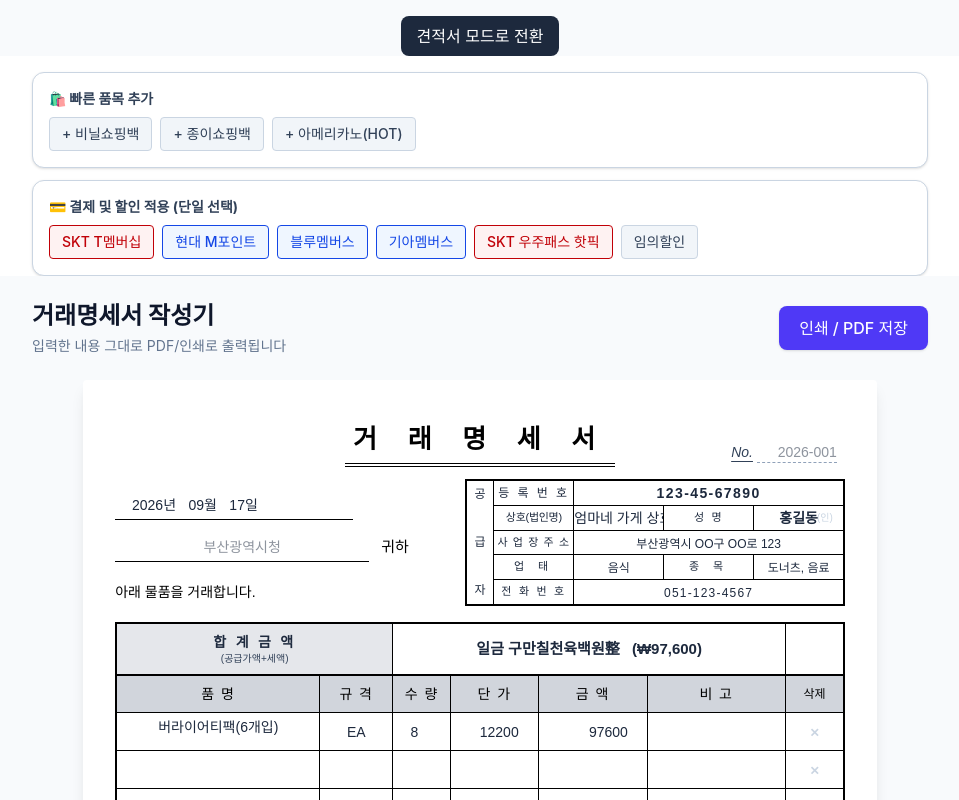
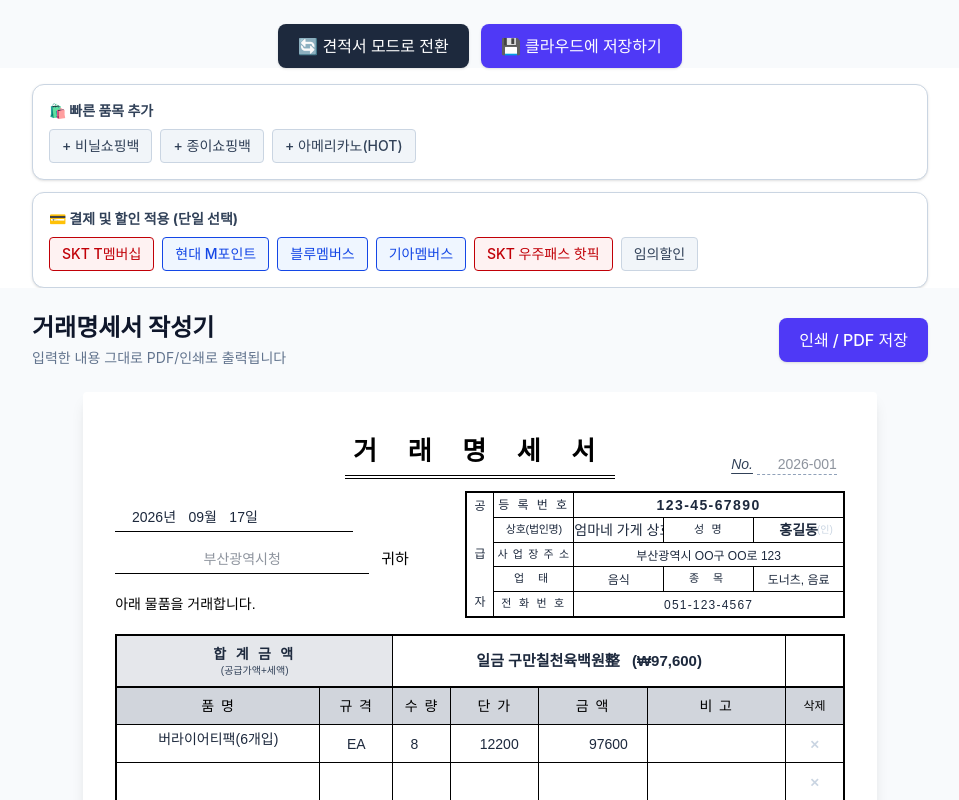
Before and after one commit to bradyhyj/invoice-management, a Svelte app: page / in a window 1280 px wide. Shown: the top 800 px of the page, without its empty margins (160-1119 px from the left). Built offline with nearby package versions, Linux system fonts and the light colour scheme; no server answers; a web font is replaced by a local one.

Commit message:
feat: Firebase Storage와 연동하여 거래명세서/견적서 저장 기능 구현

```diff
--- a/package.json
+++ b/package.json
@@ -18,7 +18,7 @@
   },
   "dependencies": {
     "@tailwindcss/vite": "^4.3.3",
-    "firebase": "^12.18.0",
+    "firebase": "^12.19.0",
     "lucide-svelte": "^1.0.1"
   }
 }
--- a/src/App.svelte
+++ b/src/App.svelte
@@ -3,7 +3,9 @@
   import DocumentForm from "./components/DocumentForm.svelte";  // 만든 공통 컴포넌트 불러오기
   import DiscountModal from "./components/DiscountModal.svelte"; // 할인 공통 컴포넌트 불러오기
   import { discountPolicies } from "./lib/discountConfig.js"; // 할인 정책 JSON 불러오기
-    import { Disc } from "lucide-svelte";
+  import { Disc } from "lucide-svelte";
+  import { db } from "./lib/firebase.js";
+  import { collection, addDoc, serverTimestamp } from "firebase/firestore";
 
   // 1. 데이터(상태) 선언부
   const now = new Date();
@@ -135,17 +137,55 @@
   function toggleType() {
     currentType = currentType === "invoice" ? "quote" : "invoice";
   }
+
+
+  // 명세서 DB 저장 함수
+  async function saveInvoice() {
+    // 1. 15칸 중 이름이 비어있는 빈 칸은 제외하고 존재하는 데이터만 추려냄
+    const validItems = items.filter(item => item.name.trim() !== "");
+
+    // 2. 최소한의 유효성 검사 (아무것도 안 적고 저장하는 것 방지)
+    if (validItems.length === 0 && !customer.name) {
+      return alert("저장할 내용이 없습니다. 거래처나 품목을 먼저 입력해주세요.");
+    }
+
+    // 3. DB에 쏠 예쁜 꾸러미(객체) 만들기
+    const invoiceData = {
+      docType: currentType,                 // 견적서(quote)인지 명세서(invoice)인지
+      date: `${year}-${month}-${day}`,      // 예: 2026-09-18
+      customerName: customer.name,          // 거래처(공급받는 자) 이름
+      supplier: supplier,                   // 우리 가게 정보
+      items: validItems,                    // 입력한 품목 배열
+      bottomRemark: bottomRemark,           // 하단 비고란
+      createdAt: serverTimestamp(),         // 구글 서버 기준 시간
+    };
+
+    try {
+      // 4. 'invoices' 라는 컬렉션(폴더)에 데이터 밀어넣기
+      const docRef = await addDoc(collection(db, "invoices"), invoiceData);
+      alert(`✅ 성공적으로 저장되었습니다!\n나중에 목록에서 불러올 수 있습니다.`);
+    } catch (e) {
+      console.error("저장 에러:", e);
+      alert("데이터 저장에 실패했습니다. 관리자에게 문의하세요.");
+    }
+  }
 </script>
 
 <!-- 화면 최상단에 문서 타입 전환 버튼 추가 -->
-<div class="text-center pt-4 bg-slate-50 print:hidden">
+<!-- 클라우드에 저장 버튼 추가 -->
+<div class="flex justify-center gap-3 pt-6 bg-slate-50 print:hidden">
   <button
     on:click={toggleType}
-    class="px-4 py-2 bg-slate-800 text-white rounded-lg"
+    class="px-5 py-2.5 bg-slate-800 hover:bg-slate-900 text-white font-medium rounded-lg shadow-sm transition-colors"
   >
-    {currentType === "invoice"
-      ? "견적서 모드로 전환"
-      : "거래명세서 모드로 전환"}
+    {currentType === "invoice" ? "🔄 견적서 모드로 전환" : "🔄 거래명세서 모드로 전환"}
+  </button>
+
+  <button
+    on:click={saveInvoice}
+    class="px-5 py-2.5 bg-indigo-600 hover:bg-indigo-700 text-white font-medium rounded-lg shadow-sm transition-colors flex items-center gap-2"
+  >
+    💾 클라우드에 저장하기
   </button>
 </div>
 
--- /dev/null
+++ b/src/lib/firebase.js
@@ -0,0 +1,19 @@
+import { initializeApp } from "firebase/app";
+import { getFirestore } from "firebase/firestore";
+import { getAuth } from "firebase/auth";
+
+const firebaseConfig = {
+  apiKey: import.meta.env.VITE_FIREBASE_API_KEY,
+  authDomain: import.meta.env.VITE_FIREBASE_AUTH_DOMAIN,
+  projectId: import.meta.env.VITE_FIREBASE_PROJECT_ID,
+  storageBucket: import.meta.env.VITE_FIREBASE_STORAGE_BUCKET,
+  messagingSenderId: import.meta.env.VITE_FIREBASE_MESSAGING_SENDER_ID,
+  appId: import.meta.env.VITE_FIREBASE_APP_ID
+};
+
+// Firebase 초기화
+const app = initializeApp(firebaseConfig);
+
+// DB와 Auth 인스턴스를 내보내서 외부에서 사용 가능하게 함
+export const db = getFirestore(app);
+export const auth = getAuth(app);
```
Also changed, not shown: 1 other file (tests, documents, lock files or other folders).
